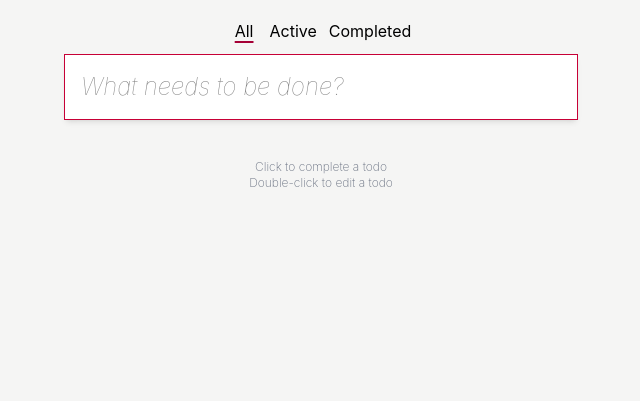
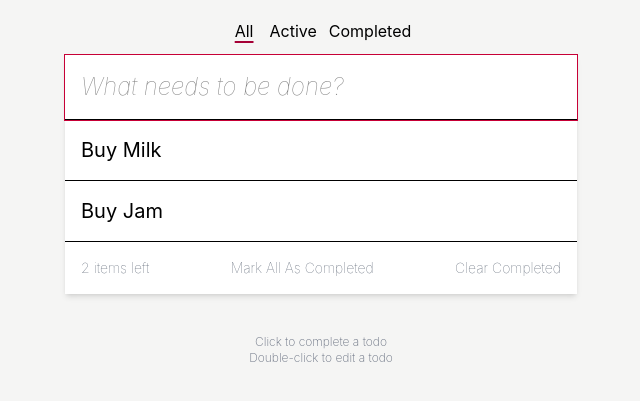
Before and after one commit to sophia-mai/basic-todo-app, a website built with Vite: page index.html in a window 1280 px wide. Shown: the part 117-518 px from the top of the page, without its empty margins (319-959 px from the left). Built offline with nearby package versions, Linux system fonts and the light colour scheme.

Commit message:
todos-06: Set up the layout and styling

```diff
--- a/index.html
+++ b/index.html
@@ -24,7 +24,7 @@
       <a href="#/active">Active</a>
       <a href="#/completed">Completed</a>
     </nav>
-    <main class="max-w-lg mx-auto font-thin bg-white shadow-md">
+    <main class="max-w-lg mx-auto font-thin bg-white shadow-md divide-y">
       <input
         id="new-todo"
         placeholder="What needs to be done?"
@@ -33,8 +33,25 @@
       />
       <section
         id="todo-list"
-        class="flex flex-col w-full text-xl font-normal"
-      ></section>
+        class="flex flex-col w-full text-xl font-normal divide-y"
+      >
+        <div class="p-4 todo-item">
+          <div class="todo-text">Buy Milk</div>
+          <input class="hidden todo-edit" value="Buy Milk" />
+        </div>
+        <div class="p-4 todo-item">
+          <div class="todo-text">Buy Jam</div>
+          <input class="hidden todo-edit" value="Buy Jam" />
+        </div>
+      </section>
+      <section
+        id="todo-actions"
+        class="flex justify-between p-4 text-sm text-gray-600"
+      >
+        <span id="todo-count">2 items left</span>
+        <button id="mark-all-completed">Mark All As Completed</button>
+        <button id="clear-completed">Clear Completed</button>
+      </section>
     </main>
     <footer
       class="flex flex-col justify-center items-center mt-10 text-xs text-gray-500 font-extralight max-w-lg mx-auto"
```
